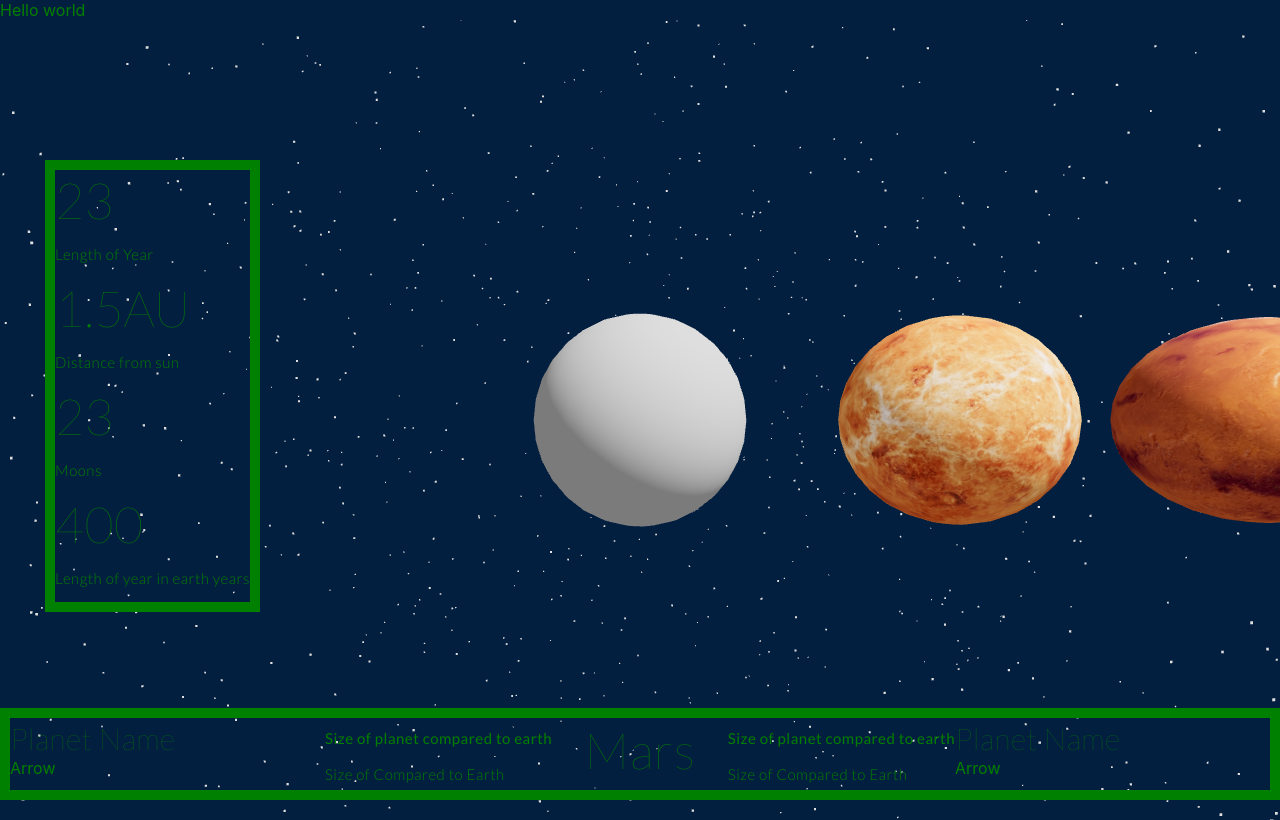
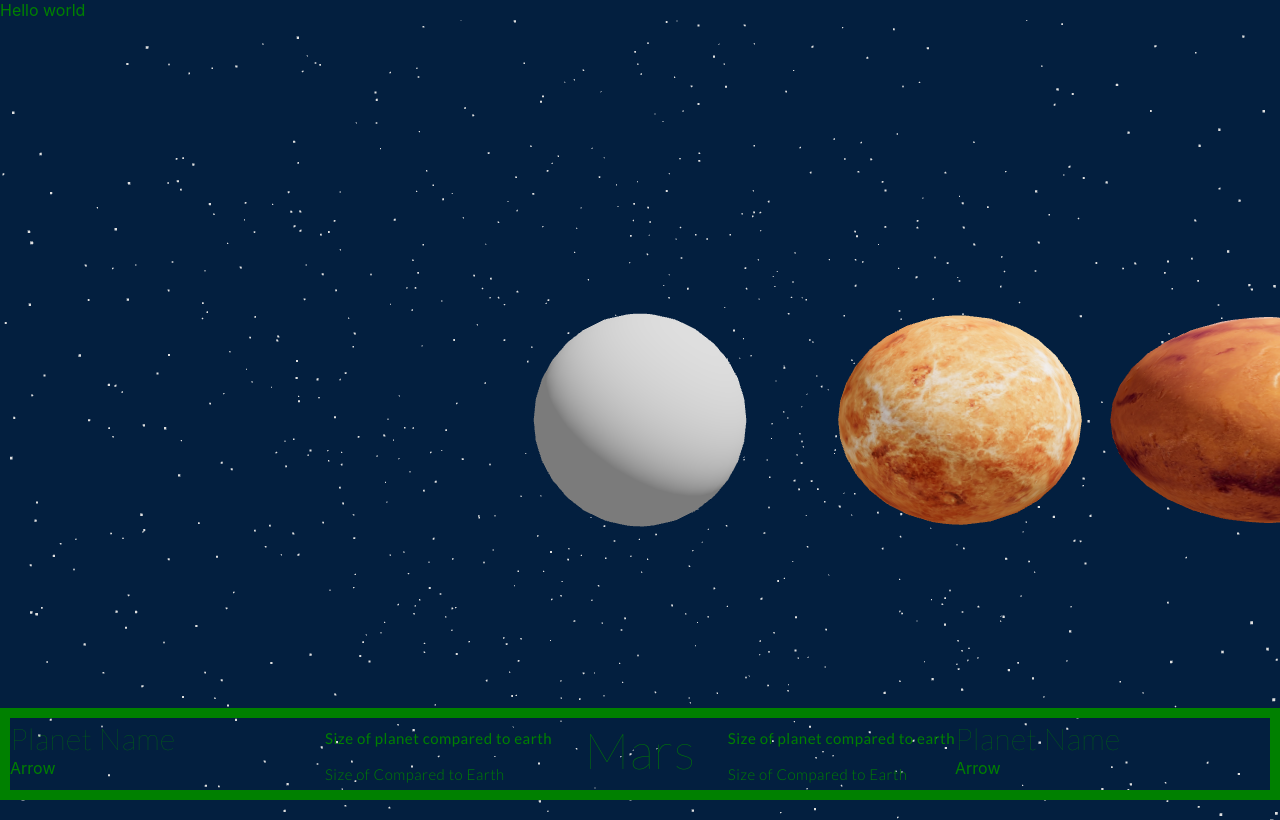
Before and after one commit to LaurierCS/SoloPods-ThreeJSProject, a React (Create React App) app: page / in a window 1280 px wide. Built offline with nearby package versions, Linux system fonts and the light colour scheme.

Commit message:
reverted changes to merge branches

```diff
--- a/src/App.css
+++ b/src/App.css
@@ -111,44 +111,3 @@ body {
   justify-content: space-between;
 
 }
-
-/* INFOCARD */
-.infocard{
-  position: absolute;
-  top: 20%;
-  left: 45px;
-
-  display: flex;
-  flex-direction: row;
-  justify-content: space-between;
-  border: solid 10px green;
-}
-
-.infocard p.header {
-  font-family: 'Lato';
-  font-style: normal;
-  font-weight: 275;
-  font-size: 50px;
-  margin: 0;
-  /* identical to box height, or 130% */
-
-  letter-spacing: 0.5px;
-}
-
-.infocard p.info {
-  font-family: 'Lato';
-  font-style: normal;
-  font-weight: 300;
-  font-size: 15px;
-  margin: 5;
-
-  /* identical to box height, or 188% */
-
-  letter-spacing: 0.5px;
-}
-
-.infocard body {
-  width: fit-content;
-  height: fit-content;
-  background-color: transparent;
-}
--- a/src/App.js
+++ b/src/App.js
@@ -3,7 +3,6 @@ import ReactDOM from 'react-dom';
 import './App.css';
 
 import Navbar from './Components/Navbar/navbar.js';
-import Infocard from './Components/Infocard/infocard.js'
 
 import {Canvas, useLoader, useFrame} from '@react-three/fiber';
 import { TextureLoader } from 'three/src/loaders/TextureLoader';
@@ -87,7 +86,6 @@ function App() {
     <>
       <div className='parent'> Hello world
         <Scene />
-        <Infocard />
         <Navbar />
       </div>
     </>
--- a/src/Components/Infocard/infocard.js
+++ /dev/null
@@ -1,22 +0,0 @@
-import React, {useRef, useState } from 'react';
-import ReactDOM from 'react-dom';
-import '../../App.css';
-
-function Infocard(props){
-    return (
-        <div className='infocard'>
-            <body>
-            <p className ='header'>23</p>
-            <p className ='info'>Length of Year</p>
-            <p className = 'header'>1.5AU</p>
-            <p className ='info'>Distance from sun</p>
-            <p className = 'header'>23</p>
-            <p className ='info'>Moons</p>
-            <p className = 'header'>400</p>
-            <p className ='info'>Length of year in earth years</p>
-            </body>
-        </div>
-    )
-}
-
-export default Infocard;
```
